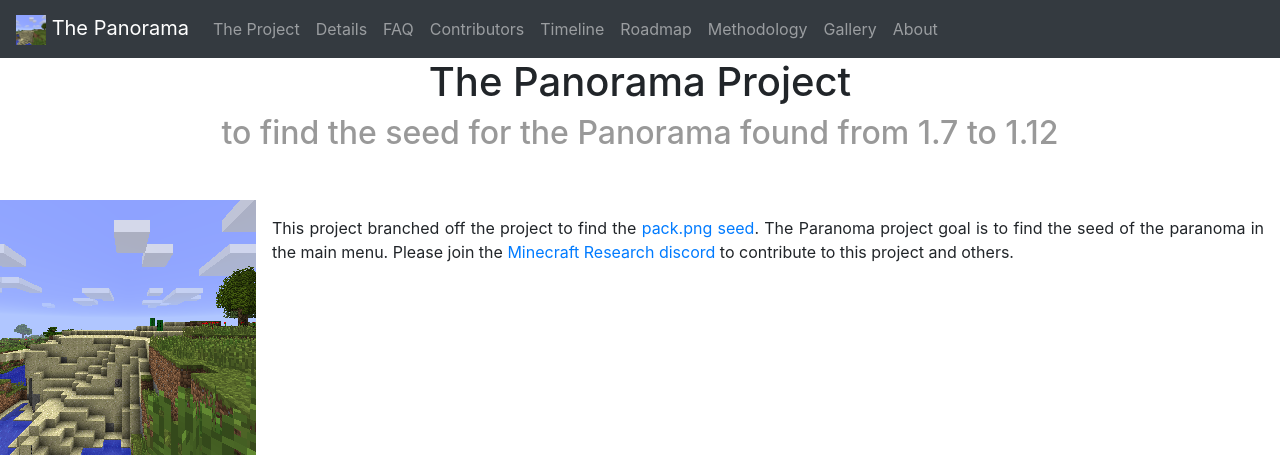
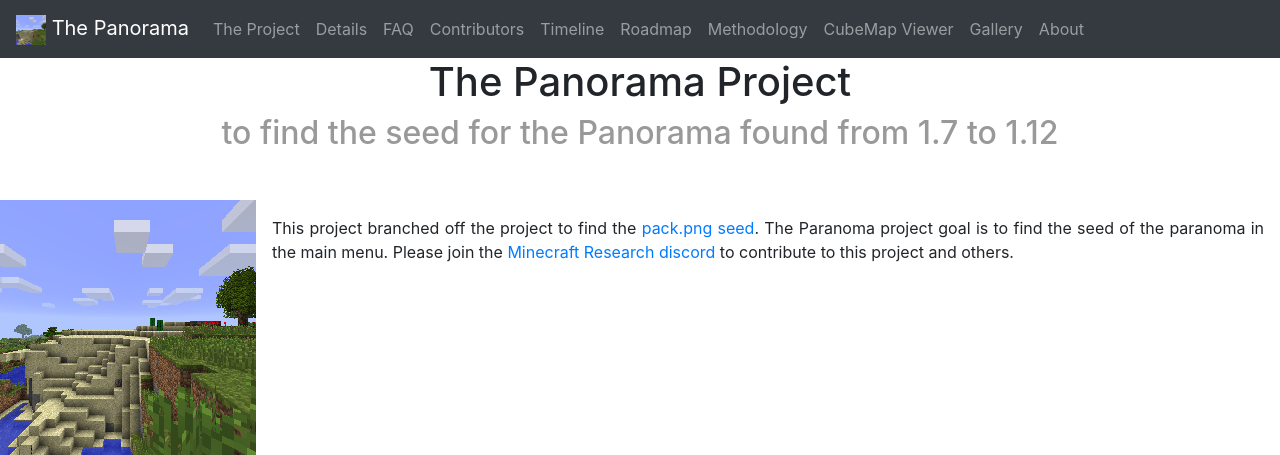
Before and after one commit to minecrafthome/mcresearch.net, a Flask app: page / in a window 1280 px wide. Shown: the top 455 px of the page. Run offline with Flask 2, Linux system fonts and the light colour scheme; some libraries are stand-ins or nearby versions.

Commit message:
feat(navbar): link to cubemap viewer

```diff
--- a/templates/base.html
+++ b/templates/base.html
@@ -7,6 +7,7 @@
     ('index',       'timeline',     'Timeline'),
     ('index',        'roadmap',      'Roadmap'),
     ('index',     'method',   'Methodology'),
+	('viewer',     'cubemap viewer',   'CubeMap Viewer'),
     ('index',        'gallery',      'Gallery'),
     ('index',          'about',        'About')
 ] -%}
```
